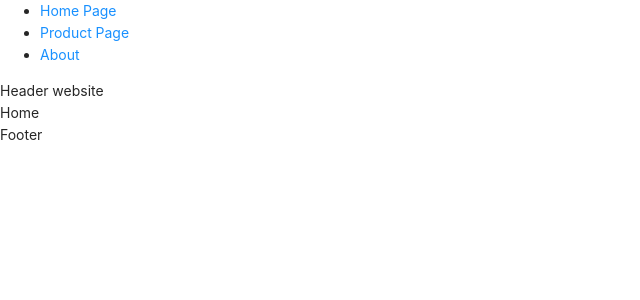
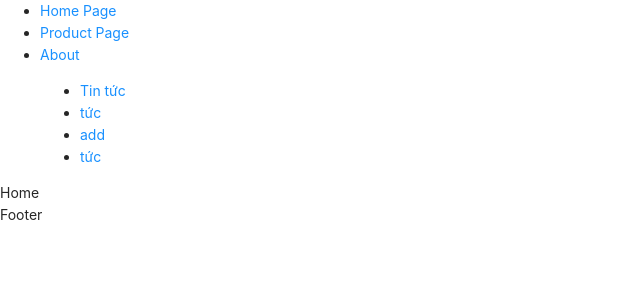
Before and after one commit to LinhDaoNgoc/TypeScript---ReactJs, a React (Vite) app: page / in a window 1280 px wide. Shown: the top 300 px of the page, without its empty margins (0-640 px from the left). Built offline with nearby package versions, Linux system fonts and the light colour scheme; data requests are answered from the project's data file.

Commit message:
feat: update

```diff
--- a/src/pages/layouts/WebsiteLayout.tsx
+++ b/src/pages/layouts/WebsiteLayout.tsx
@@ -6,7 +6,16 @@ type Props = {}
 const WebsiteLayout = (props: Props) => {
   return (
     <div>
-        <header>Header website</header>
+        <header>
+          <menu>
+            <ul>
+              <li><a href="/">Tin tức</a></li>
+              <li><a href="/">tức</a></li>
+              <li><a href="/admin/products/add">add</a></li>
+              <li><a href="">tức</a></li>
+            </ul>
+          </menu>
+        </header>
         <main>
             <Outlet />
         </main>
```
